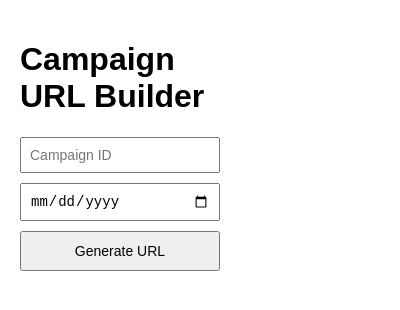
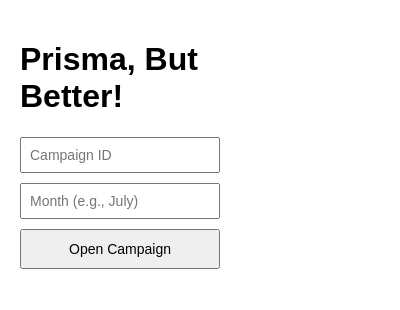
Before and after one commit to harrydbarnes/EMC-Toolshed-Extension, a browser extension: page popup.html in a window 400 px wide. Drawn offline with Linux system fonts and the light colour scheme.

Commit message:
Update popup.html
not sure the date changes are correct

```diff
--- a/popup.html
+++ b/popup.html
@@ -3,15 +3,15 @@
 <head>
     <meta charset="UTF-8">
     <meta name="viewport" content="width=device-width, initial-scale=1.0">
-    <title>Campaign URL Builder</title>
+    <title>Prisma, But Better!</title>
     <link rel="stylesheet" href="style.css">
 </head>
 <body>
     <div class="container">
-        <h1>Campaign URL Builder</h1>
+        <h1>Prisma, But Better!</h1>
         <input type="text" id="campaignId" placeholder="Campaign ID">
-        <input type="date" id="campaignDate" placeholder="YYYY-MM-DD">
-        <button id="generateUrl">Generate URL</button>
+        <input type="text" id="campaignDate" placeholder="Month (e.g., July)">
+        <button id="generateUrl">Open Campaign</button>
     </div>
     <script src="popup.js"></script>
 </body>
```
